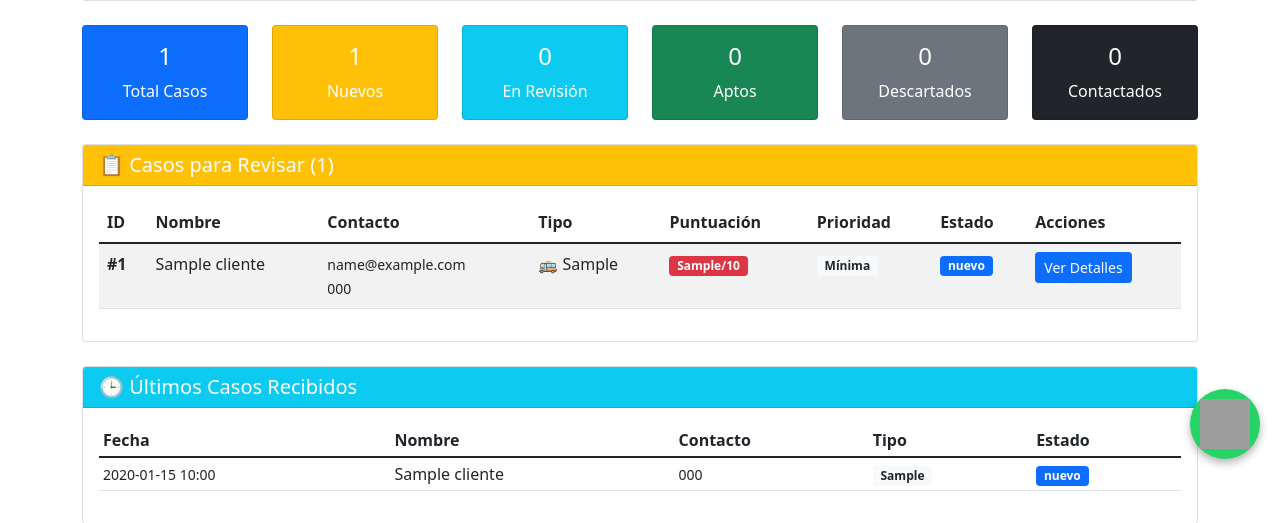
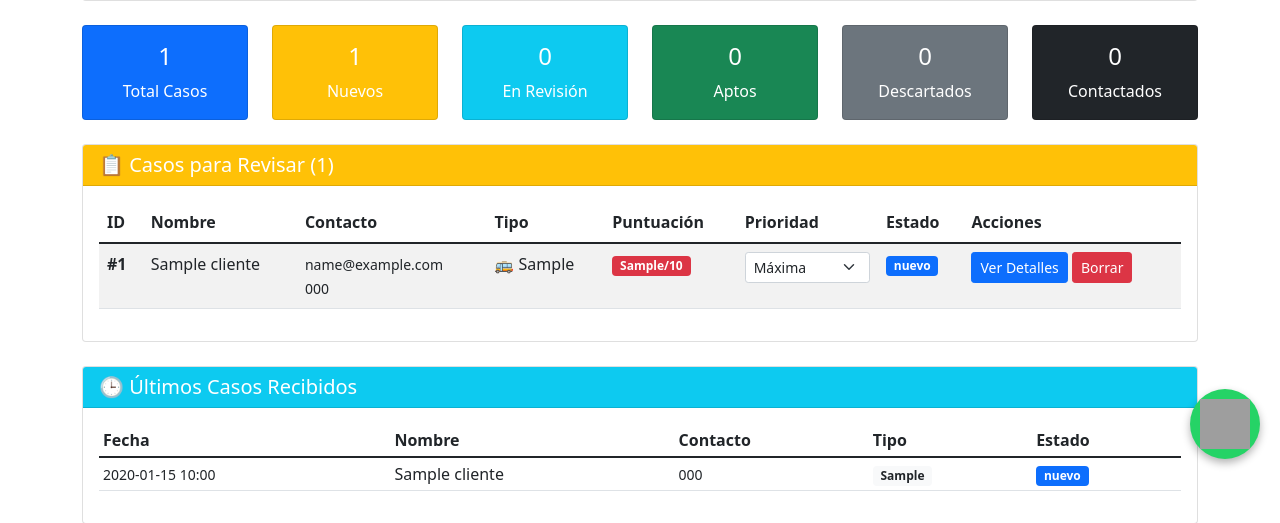
Before and after one commit to stationnet2/estudio-juridico, a Flask app: page /admin/ in a window 1280 px wide. Shown: the part 321-844 px from the top of the page. Run offline with Flask 3, Linux system fonts and the light colour scheme; a database or web service that is not in the repository returns one stand-in record (values such as "Sample title"); grey boxes are pictures that could not be loaded.

Commit message:
cambios en requirements

```diff
--- a/app.py
+++ b/app.py
@@ -6,20 +6,17 @@ import os
 app = Flask(__name__)
 app.config['SECRET_KEY'] = 'clave-secreta-estudio-juridico-2024'
 
-# ✅ Tomar la URI desde Render
+# Tomar la URI desde Render o fallback local
 MONGO_URI = os.environ.get("MONGO_URI")
-
-# ✅ Fallback para ejecutar localmente
 if not MONGO_URI:
     MONGO_URI = "mongodb+srv://stationnet2:chicha1330@cluster0.hvj9lvn.mongodb.net/?appName=Cluster0"
 
-# ✅ Conexión a MongoDB Atlas
 client = MongoClient(MONGO_URI)
 db = client["estudio_juridico"]
 coleccion = db["clientes"]
 
 # =========================
-# GUARDAR CLIENTE
+# FUNCIONES AUXILIARES
 # =========================
 def guardar_cliente(cliente_data):
     try:
@@ -28,27 +25,20 @@ def guardar_cliente(cliente_data):
         cliente_data['estado'] = evaluar_caso_automatico(cliente_data)
         cliente_data['prioridad'] = calcular_prioridad(cliente_data)
         cliente_data['observaciones_abogado'] = ""
-
         coleccion.insert_one(cliente_data)
         return True
     except Exception as e:
-        print("❌ ERROR guardando:", e)
+        print("ERROR guardando:", e)
         return False
 
-# =========================
-# CARGAR CLIENTES
-# =========================
 def cargar_clientes():
     try:
         clientes = list(coleccion.find({}, {"_id": 0}))
         return clientes
     except Exception as e:
-        print("❌ ERROR cargando clientes:", e)
+        print("ERROR cargando clientes:", e)
         return []
 
-# =========================
-# SISTEMA DE PUNTUACIÓN Y ESTADOS
-# =========================
 def calcular_viabilidad(cliente):
     p = 0
     if cliente.get('hay_lesiones') == 'on': p += 3
@@ -90,7 +80,7 @@ def obtener_color_puntuacion(p):
     return 'bg-danger'
 
 # =========================
-# RUTAS
+# RUTAS PRINCIPALES
 # =========================
 @app.route('/')
 def index():
@@ -100,7 +90,7 @@ def index():
 def asesoria_gratuita():
     if request.method == 'POST':
         cliente_data = {
-            "id": int(datetime.now().timestamp()),  # ID único
+            "id": int(datetime.now().timestamp()),
             'nombre': request.form.get('nombre'),
             'email': request.form.get('email'),
             'telefono': request.form.get('telefono'),
@@ -116,13 +106,13 @@ def asesoria_gratuita():
         }
 
         if not all([cliente_data['nombre'], cliente_data['email'], cliente_data['telefono']]):
-            flash('❗ Complete los datos obligatorios', 'error')
+            flash('Complete los datos obligatorios', 'error')
             return render_template('asesoria.html')
 
         if guardar_cliente(cliente_data):
             return redirect(url_for('gracias'))
         else:
-            flash('⚠ Ocurrió un error guardando los datos. Intente nuevamente.', 'error')
+            flash('Ocurrió un error guardando los datos', 'error')
 
     return render_template('asesoria.html')
 
@@ -136,18 +126,8 @@ def gracias():
 @app.route('/admin/')
 def admin_dashboard():
     clientes = cargar_clientes()
-
-    # ✅ Filtrar casos pendientes robustamente
-    casos_pendientes = [
-        c for c in clientes
-        if c.get('estado', '').strip().lower() in ['nuevo', 'en_revision']
-    ]
-
-    ultimos_casos = sorted(
-        clientes,
-        key=lambda x: x.get('fecha_creacion', ''),
-        reverse=True
-    )[:10]
+    casos_pendientes = [c for c in clientes if c.get('estado','').strip().lower() in ['nuevo','en_revision']]
+    ultimos_casos = sorted(clientes, key=lambda x: x.get('fecha_creacion',''), reverse=True)[:10]
 
     return render_template(
         'admin/dashboard.html',
@@ -165,16 +145,14 @@ def admin_dashboard():
     )
 
 # =========================
-# DETALLE DE CASO
+# DETALLE Y ACTUALIZACIÓN DE CASO
 # =========================
 @app.route('/admin/caso/<int:id>')
 def detalle_caso(id):
     clientes = cargar_clientes()
     caso = next((c for c in clientes if c['id'] == id), None)
-
     if not caso:
-        return "❌ Caso no encontrado", 404
-
+        return "Caso no encontrado", 404
     return render_template(
         'admin/detalle_caso.html',
         caso=caso,
@@ -189,10 +167,20 @@ def actualizar(id):
         "prioridad": int(request.form.get("prioridad")),
         "observaciones_abogado": request.form.get("observaciones")
     }
+    coleccion.update_one({"id": id}, {"$set": nuevos_datos})
+    return redirect(f"/admin/caso/{id}")
 
-    coleccion.update_one({"id": id}, {"$set": nuevos_datos})
-
-    return redirect(f"/admin/caso/{id}")
+# =========================
+# BORRAR CASO
+# =========================
+@app.route('/admin/borrar-caso/<int:id>', methods=['POST'])
+def borrar_caso(id):
+    resultado = coleccion.delete_one({"id": id})
+    if resultado.deleted_count:
+        flash(f"Caso #{id} eliminado correctamente.", "success")
+    else:
+        flash(f"No se encontró el caso #{id}.", "error")
+    return redirect(url_for('admin_dashboard'))
 
 # =========================
 # EJECUTAR SERVIDOR
--- a/templates/admin/dashboard.html
+++ b/templates/admin/dashboard.html
@@ -117,18 +117,15 @@
                                 </span>
                             </td>
                             <td>
-                                {% set prioridad = caso.prioridad %}
-                                {% if prioridad == 5 %}
-                                    <span class="badge bg-danger">Máxima</span>
-                                {% elif prioridad == 4 %}
-                                    <span class="badge bg-warning">Alta</span>
-                                {% elif prioridad == 3 %}
-                                    <span class="badge bg-info">Media</span>
-                                {% elif prioridad == 2 %}
-                                    <span class="badge bg-secondary">Baja</span>
-                                {% else %}
-                                    <span class="badge bg-light text-dark">Mínima</span>
-                                {% endif %}
+                                <form action="{{ url_for('cambiar_prioridad', id=caso.id) }}" method="POST">
+                                    <select name="prioridad" class="form-select form-select-sm" onchange="this.form.submit()">
+                                        <option value="5" {% if caso.prioridad==5 %}selected{% endif %}>Máxima</option>
+                                        <option value="4" {% if caso.prioridad==4 %}selected{% endif %}>Alta</option>
+                                        <option value="3" {% if caso.prioridad==3 %}selected{% endif %}>Media</option>
+                                        <option value="2" {% if caso.prioridad==2 %}selected{% endif %}>Baja</option>
+                                        <option value="1" {% if caso.prioridad==1 %}selected{% endif %}>Mínima</option>
+                                    </select>
+                                </form>
                             </td>
                             <td>
                                 <span class="badge {{ obtener_color_estado(caso.estado) }}">
@@ -137,6 +134,10 @@
                             </td>
                             <td>
                                 <a href="/admin/caso/{{ caso.id }}" class="btn btn-sm btn-primary">Ver Detalles</a>
+                                <form action="{{ url_for('borrar_caso', id=caso.id) }}" method="POST" style="display:inline;"
+                                      onsubmit="return confirm('¿Seguro que desea borrar este caso?');">
+                                    <button type="submit" class="btn btn-sm btn-danger">Borrar</button>
+                                </form>
                             </td>
                         </tr>
                         {% endfor %}
```
